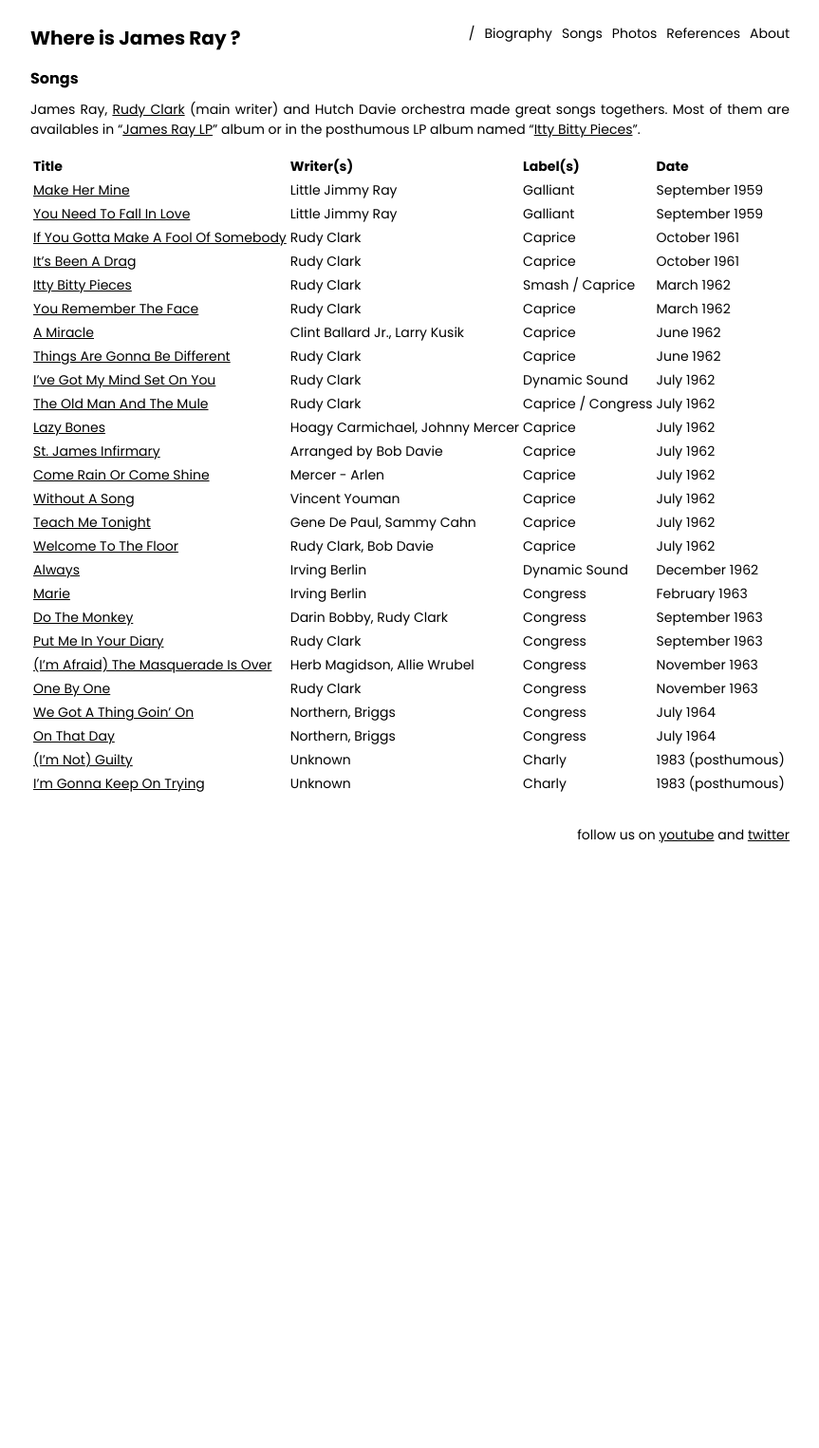
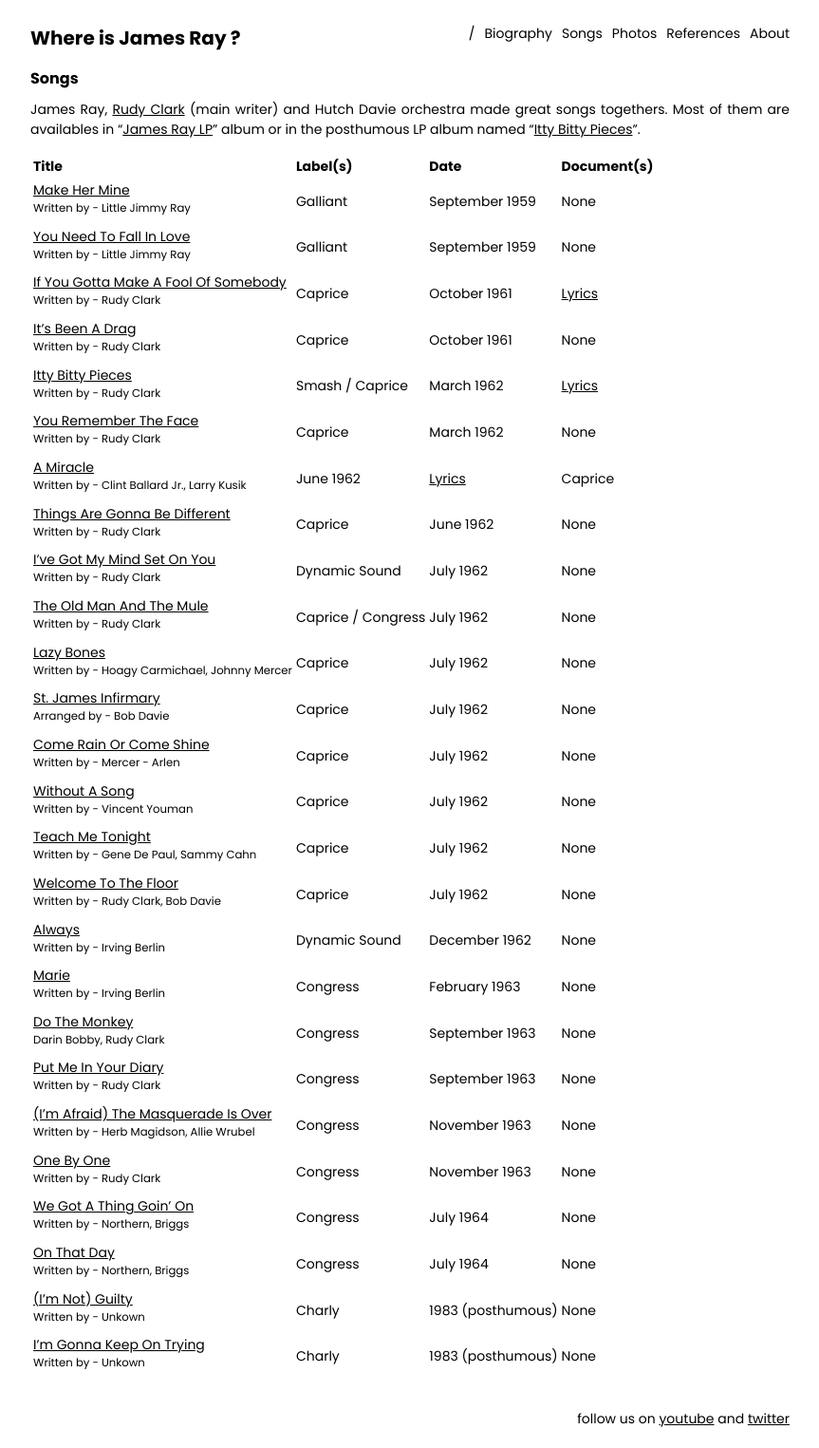
Before and after one commit to jamesraymusic/jamesraymusic.github.io, a Jekyll site: the page built from songs.md, in a window 1280 px wide. Shown: the whole page at 95% size, without its empty margins (208-1071 px from the left). Built offline with Jekyll 4.4.1, drawn with Linux system fonts in a browser that asks for light colours; before the commit the page ends 910 px from its top, so only the background shows below that.

Commit message:
Add lyrics

```diff
--- a/songs.md
+++ b/songs.md
@@ -8,31 +8,31 @@ permalink: /songs/
 
 James Ray, [Rudy Clark](https://en.wikipedia.org/wiki/Rudy_Clark) (main writer) and Hutch Davie orchestra made great songs togethers. Most of them are availables in "[James Ray LP](https://www.discogs.com/release/3221079-James-Ray-James-Ray)" album or in the posthumous LP album named "[Itty Bitty Pieces](https://www.discogs.com/release/3016494-James-Ray-Itty-Bitty-Pieces)".
 
-| Title | Writer(s) | Label(s) | Date |
+| Title | Label(s) | Date | Document(s) |
 | --- | --- | --- | --- |
-| [Make Her Mine](https://www.youtube.com/watch?v=r0ptmu3QHI8) | Little Jimmy Ray | Galliant | September 1959 |
-| [You Need To Fall In Love](https://www.youtube.com/watch?v=a21ujJ22t3s) | Little Jimmy Ray | Galliant | September 1959 |
-| [If You Gotta Make A Fool Of Somebody](https://www.youtube.com/watch?v=sperNZW6A8k) | Rudy Clark | Caprice | October 1961 |
-| [It's Been A Drag](https://www.youtube.com/watch?v=Z8zyY8Q37fk) | Rudy Clark | Caprice | October 1961 |
-| [Itty Bitty Pieces](https://www.youtube.com/watch?v=56Tv8PjAF5Y) | Rudy Clark | Smash / Caprice | March 1962 |
-| [You Remember The Face](https://www.youtube.com/watch?v=ZR7JAQcVPgM) | Rudy Clark | Caprice | March 1962 |
-| [A Miracle](https://www.youtube.com/watch?v=s9y2VSHu2I8) | Clint Ballard Jr., Larry Kusik | Caprice | June 1962 |
-| [Things Are Gonna Be Different](https://www.youtube.com/watch?v=_78nuECv3Do) | Rudy Clark | Caprice | June 1962 |
-| [I've Got My Mind Set On You](https://www.youtube.com/watch?v=dSNbpBOf80A) | Rudy Clark | Dynamic Sound | July 1962 |
-| [The Old Man And The Mule](https://www.youtube.com/watch?v=9H6uo_a24xU) | Rudy Clark | Caprice / Congress | July 1962 |
-| [Lazy Bones](https://www.youtube.com/watch?v=Apj1Cvkc55o) | Hoagy Carmichael, Johnny Mercer | Caprice | July 1962 |
-| [St. James Infirmary](https://www.youtube.com/watch?v=lAP2bfSE_2s) | Arranged by Bob Davie | Caprice | July 1962 |
-| [Come Rain Or Come Shine](https://www.youtube.com/watch?v=2uZ1bjzcJME) | Mercer - Arlen | Caprice | July 1962 |
-| [Without A Song](https://www.youtube.com/watch?v=vVQ447pzuzU) | Vincent Youman | Caprice | July 1962 |
-| [Teach Me Tonight](https://www.youtube.com/watch?v=Z3g0ktzpZXs) | Gene De Paul, Sammy Cahn | Caprice | July 1962 |
-| [Welcome To The Floor](https://www.youtube.com/watch?v=xDs6FBXgC60) | Rudy Clark, Bob Davie | Caprice | July 1962 |
-| [Always](https://www.youtube.com/watch?v=RwJwHDQvj_s) | Irving Berlin | Dynamic Sound | December 1962 |
-| [Marie](https://www.youtube.com/watch?v=xVRQULoAq8U) | Irving Berlin | Congress | February 1963 |
-| [Do The Monkey](https://www.youtube.com/watch?v=4VttO0uJH_Q) | Darin Bobby, Rudy Clark | Congress | September 1963 |
-| [Put Me In Your Diary](https://www.youtube.com/watch?v=sTOyZlzDekQ) | Rudy Clark | Congress | September 1963 |
-| [(I'm Afraid) The Masquerade Is Over](https://www.youtube.com/watch?v=aEqzGMSyVOU) | Herb Magidson, Allie Wrubel | Congress | November 1963 |
-| [One By One](https://www.youtube.com/watch?v=qAnOf4q-6uA) | Rudy Clark | Congress | November 1963 |
-| [We Got A Thing Goin' On](https://www.youtube.com/watch?v=jUdfMkWEpFQ) | Northern, Briggs | Congress | July 1964 |
-| [On That Day](https://www.youtube.com/watch?v=Lg7g_tXujyg) | Northern, Briggs | Congress | July 1964 |
-| [(I'm Not) Guilty](https://www.youtube.com/watch?v=ErTy6JLe9c0) | Unknown | Charly | 1983 (posthumous) |
-| [I'm Gonna Keep On Trying](https://www.youtube.com/watch?v=qbvnqetOx5k) | Unknown | Charly | 1983 (posthumous) |
+| [Make Her Mine](https://www.youtube.com/watch?v=r0ptmu3QHI8)<br><sup>Written by - Little Jimmy Ray</sup> | Galliant | September 1959 |  None |
+| [You Need To Fall In Love](https://www.youtube.com/watch?v=a21ujJ22t3s)<br><sup>Written by - Little Jimmy Ray</sup> | Galliant | September 1959 | None |
+| [If You Gotta Make A Fool Of Somebody](https://www.youtube.com/watch?v=sperNZW6A8k)<br><sup>Written by - Rudy Clark</sup> | Caprice | October 1961 | [Lyrics](./lyrics/if-you-gotta-make-a-fool-of-somebody.md) |
+| [It's Been A Drag](https://www.youtube.com/watch?v=Z8zyY8Q37fk)<br><sup>Written by - Rudy Clark</sup> | Caprice | October 1961 | None |
+| [Itty Bitty Pieces](https://www.youtube.com/watch?v=56Tv8PjAF5Y)<br><sup>Written by - Rudy Clark</sup> | Smash / Caprice | March 1962 | [Lyrics](./lyrics/itty-bitty-pieces.md) |
+| [You Remember The Face](https://www.youtube.com/watch?v=ZR7JAQcVPgM)<br><sup>Written by - Rudy Clark</sup> | Caprice | March 1962 | None |
+| [A Miracle](https://www.youtube.com/watch?v=s9y2VSHu2I8)<br><sup>Written by - Clint Ballard Jr., Larry Kusik</sup> | June 1962 | [Lyrics](./lyrics/a-miracle.md) | Caprice |
+| [Things Are Gonna Be Different](https://www.youtube.com/watch?v=_78nuECv3Do)<br><sup>Written by - Rudy Clark</sup> | Caprice | June 1962 | None |
+| [I've Got My Mind Set On You](https://www.youtube.com/watch?v=dSNbpBOf80A)<br><sup>Written by - Rudy Clark</sup> | Dynamic Sound | July 1962 | None |
+| [The Old Man And The Mule](https://www.youtube.com/watch?v=9H6uo_a24xU)<br><sup>Written by - Rudy Clark</sup> | Caprice / Congress | July 1962 | None |
+| [Lazy Bones](https://www.youtube.com/watch?v=Apj1Cvkc55o)<br><sup>Written by - Hoagy Carmichael, Johnny Mercer</sup> | Caprice | July 1962 | None |
+| [St. James Infirmary](https://www.youtube.com/watch?v=lAP2bfSE_2s)<br><sup>Arranged by - Bob Davie</sup> | Caprice | July 1962 | None |
+| [Come Rain Or Come Shine](https://www.youtube.com/watch?v=2uZ1bjzcJME)<br><sup>Written by - Mercer - Arlen</sup> | Caprice | July 1962 | None |
+| [Without A Song](https://www.youtube.com/watch?v=vVQ447pzuzU)<br><sup>Written by - Vincent Youman</sup> | Caprice | July 1962 | None |
+| [Teach Me Tonight](https://www.youtube.com/watch?v=Z3g0ktzpZXs)<br><sup>Written by - Gene De Paul, Sammy Cahn</sup> | Caprice | July 1962 | None |
+| [Welcome To The Floor](https://www.youtube.com/watch?v=xDs6FBXgC60)<br><sup>Written by - Rudy Clark, Bob Davie</sup> | Caprice | July 1962 | None |
+| [Always](https://www.youtube.com/watch?v=RwJwHDQvj_s)<br><sup>Written by - Irving Berlin</sup> | Dynamic Sound | December 1962 | None |
+| [Marie](https://www.youtube.com/watch?v=xVRQULoAq8U)<br><sup>Written by - Irving Berlin</sup> | Congress | February 1963 | None |
+| [Do The Monkey](https://www.youtube.com/watch?v=4VttO0uJH_Q)<br><sup>Darin Bobby, Rudy Clark</sup> | Congress | September 1963 | None |
+| [Put Me In Your Diary](https://www.youtube.com/watch?v=sTOyZlzDekQ)<br><sup>Written by - Rudy Clark</sup> | Congress | September 1963 | None |
+| [(I'm Afraid) The Masquerade Is Over](https://www.youtube.com/watch?v=aEqzGMSyVOU)<br><sup>Written by - Herb Magidson, Allie Wrubel</sup> | Congress | November 1963 | None |
+| [One By One](https://www.youtube.com/watch?v=qAnOf4q-6uA)<br><sup>Written by - Rudy Clark</sup> | Congress | November 1963 | None |
+| [We Got A Thing Goin' On](https://www.youtube.com/watch?v=jUdfMkWEpFQ)<br><sup>Written by - Northern, Briggs</sup> | Congress | July 1964 | None |
+| [On That Day](https://www.youtube.com/watch?v=Lg7g_tXujyg)<br><sup>Written by - Northern, Briggs</sup> | Congress | July 1964 | None |
+| [(I'm Not) Guilty](https://www.youtube.com/watch?v=ErTy6JLe9c0)<br><sup>Written by - Unkown</sup> | Charly | 1983 (posthumous) | None |
+| [I'm Gonna Keep On Trying](https://www.youtube.com/watch?v=qbvnqetOx5k)<br><sup>Written by - Unkown</sup> | Charly | 1983 (posthumous) | None |
```
Also changed, not shown: lyrics/a-miracle.md (added, +42 -0 lines), lyrics/if-you-gotta-make-a-fool-of-somebody.md (added, +30 -0 lines), lyrics/itty-bitty-pieces.md (added, +47 -0 lines).
